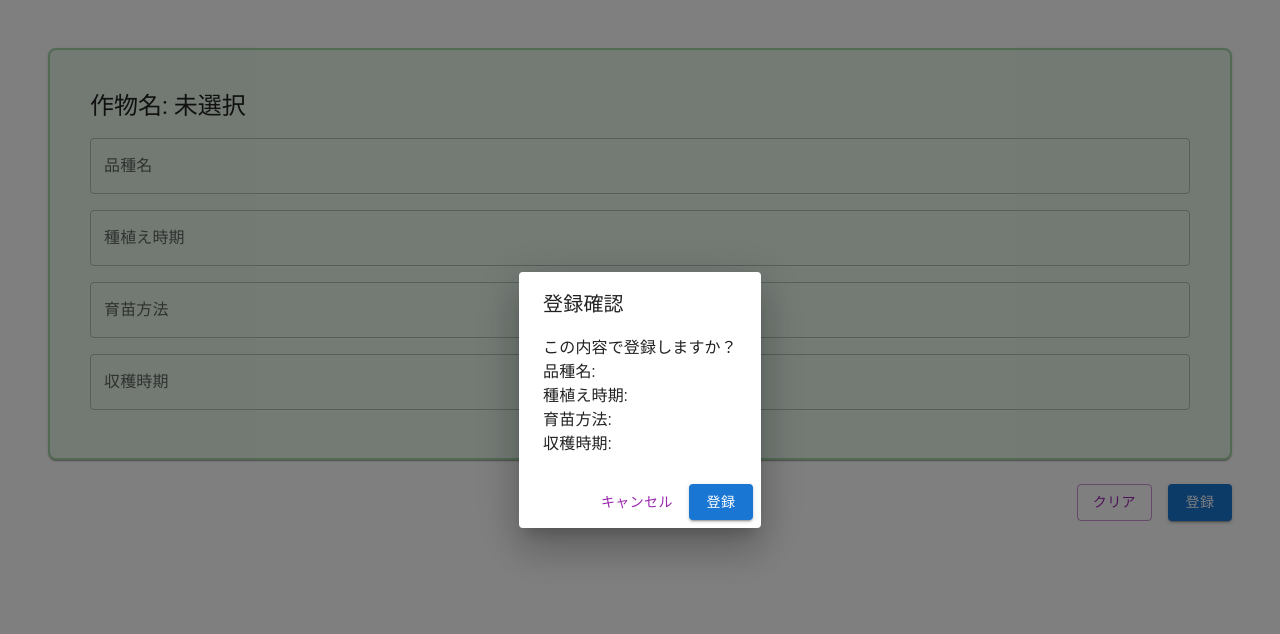
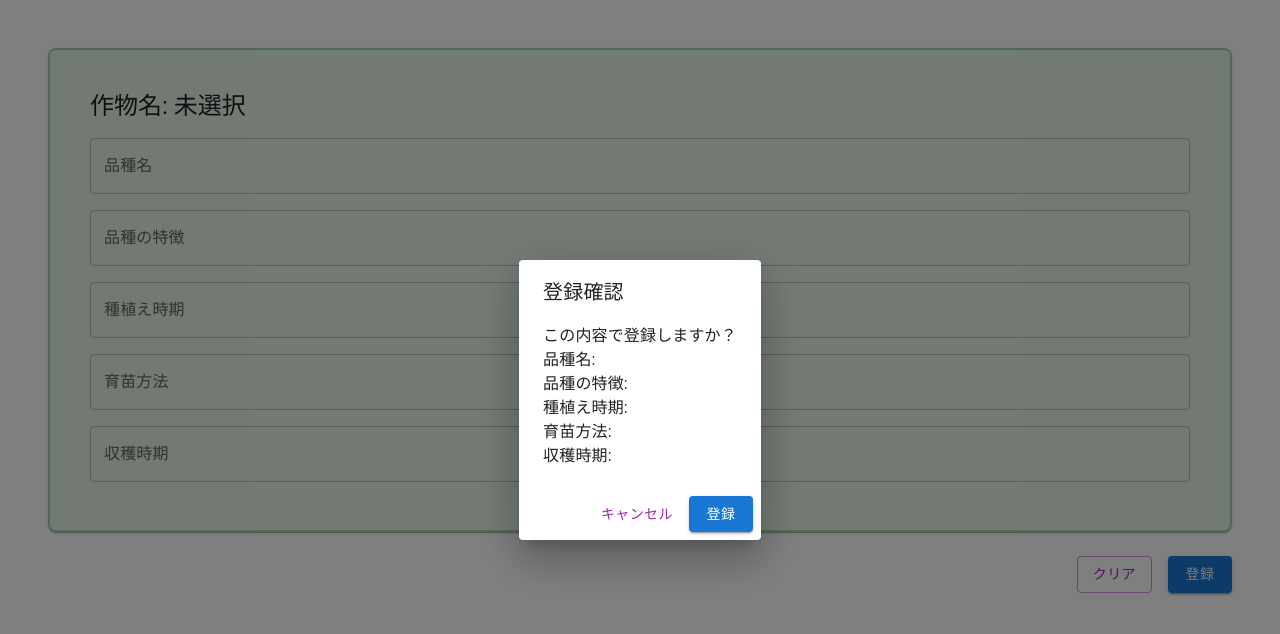
Before and after one commit to dafu1985/FarmSearchNavi, a React (Create React App) app: page /newCreate in a window 1280 px wide. Both pictures are taken after a click on the button "登録". Shown: the top 634 px of the page. Built offline with nearby package versions, Linux system fonts and the light colour scheme; a web font is replaced by a local one.

Commit message:
品種の特徴を追加

```diff
--- a/public/data/niigataCrops.json
+++ b/public/data/niigataCrops.json
@@ -3,11 +3,13 @@
     "varieties": ["コシヒカリ", "新之助"],
     "details": {
       "コシヒカリ": {
+        "character": "弾力のある芯の強い食感と余韻の長い甘さ",
         "sowing": "5月上旬～5月中旬",
         "nursery": "育苗箱で苗を育てる",
         "harvest": "9月下旬～10月上旬"
       },
       "新之助": {
+        "character": "豊かな甘み、コク、そしてしっかりした粒感と粘り強さ",
         "sowing": "5月上旬～5月中旬",
         "nursery": "育苗箱で苗を育てる",
         "harvest": "10月上旬～10月中旬"
--- a/src/App.tsx
+++ b/src/App.tsx
@@ -11,6 +11,7 @@ import NewCreate from "./newCreate";
 // 追加品種の型
 export type AddedVariety = {
   variety: string;
+  character: string;
   sowing: string;
   nursery: string;
   harvest: string;
--- a/src/detailFarm.tsx
+++ b/src/detailFarm.tsx
@@ -16,6 +16,7 @@ import type { AddedVariety } from "./App"; // App.tsx の型を import
 // 作物の詳細データ型
 type CropDetail = {
   sowing: string;
+  character: string; //特徴
   nursery: string;
   harvest: string;
 };
@@ -84,7 +85,8 @@ function DetailFarm({ getAdded }: DetailFarmProps) {
             }
 
             data[cropName].details[v.variety] = {
-              sowing: "",
+              sowing: v.sowing,
+              character: v.character,
               nursery: v.nursery,
               harvest: v.harvest,
             };
@@ -102,7 +104,12 @@ function DetailFarm({ getAdded }: DetailFarmProps) {
                 details: Object.fromEntries(
                   added.map((v) => [
                     v.variety,
-                    { sowing: "", nursery: v.nursery, harvest: v.harvest },
+                    {
+                      sowing: v.sowing,
+                      character: v.character,
+                      nursery: v.nursery,
+                      harvest: v.harvest,
+                    },
                   ])
                 ),
                 season: "",
@@ -199,6 +206,15 @@ function DetailFarm({ getAdded }: DetailFarmProps) {
                   <>
                     <Accordion>
                       <AccordionSummary expandIcon={<ExpandMoreIcon />}>
+                        <Typography>品種の特徴</Typography>
+                      </AccordionSummary>
+                      <AccordionDetails>
+                        <Typography>{details.character}</Typography>
+                      </AccordionDetails>
+                    </Accordion>
+
+                    <Accordion>
+                      <AccordionSummary expandIcon={<ExpandMoreIcon />}>
                         <Typography>種植え時期</Typography>
                       </AccordionSummary>
                       <AccordionDetails>
--- a/src/newCreate.tsx
+++ b/src/newCreate.tsx
@@ -16,6 +16,7 @@ import { useLocation, useNavigate } from "react-router-dom";
 type AddedVariety = {
   id: number;
   variety: string;
+  character: string;
   sowing: string;
   nursery: string;
   harvest: string;
@@ -37,6 +38,7 @@ function NewCreate({ addVariety }: NewCreateProps) {
   const [open, setOpen] = useState(false); // ダイアログの開閉状態
   const [formData, setFormData] = useState({
     variety: "",
+    character: "",
     sowing: "",
     nursery: "",
     harvest: "",
@@ -58,6 +60,7 @@ function NewCreate({ addVariety }: NewCreateProps) {
   const handleClear = () => {
     setFormData({
       variety: "",
+      character: "",
       sowing: "",
       nursery: "",
       harvest: "",
@@ -71,13 +74,19 @@ function NewCreate({ addVariety }: NewCreateProps) {
   // 登録実行
   const handleRegister = () => {
     // 入力値が空かどうか判定
-    if (!formData.variety || !formData.nursery || !formData.harvest) {
+    if (
+      !formData.variety ||
+      !formData.character ||
+      !formData.nursery ||
+      !formData.harvest
+    ) {
       setErrorMessage("空白の項目があるため登録できません");
     } else {
       // プロトタイプなので仮IDを作る
       const newVariety: AddedVariety = {
         id: Date.now(),
         variety: formData.variety,
+        character: formData.character,
         sowing: formData.sowing,
         nursery: formData.nursery,
         harvest: formData.harvest,
@@ -123,6 +132,14 @@ function NewCreate({ addVariety }: NewCreateProps) {
               name="variety"
               placeholder="例: コシヒカリ"
               value={formData.variety}
+              onChange={handleChange}
+              fullWidth
+            />
+            <TextField
+              label="品種の特徴"
+              name="character"
+              placeholder="例: 程よい粘り気と甘さ"
+              value={formData.character}
               onChange={handleChange}
               fullWidth
             />
@@ -208,6 +225,7 @@ function NewCreate({ addVariety }: NewCreateProps) {
             <DialogContent>
               <Typography>この内容で登録しますか？</Typography>
               <Typography>品種名: {formData.variety}</Typography>
+              <Typography>品種の特徴: {formData.character}</Typography>
               <Typography>種植え時期: {formData.sowing}</Typography>
               <Typography>育苗方法: {formData.nursery}</Typography>
               <Typography>収穫時期: {formData.harvest}</Typography>
```
